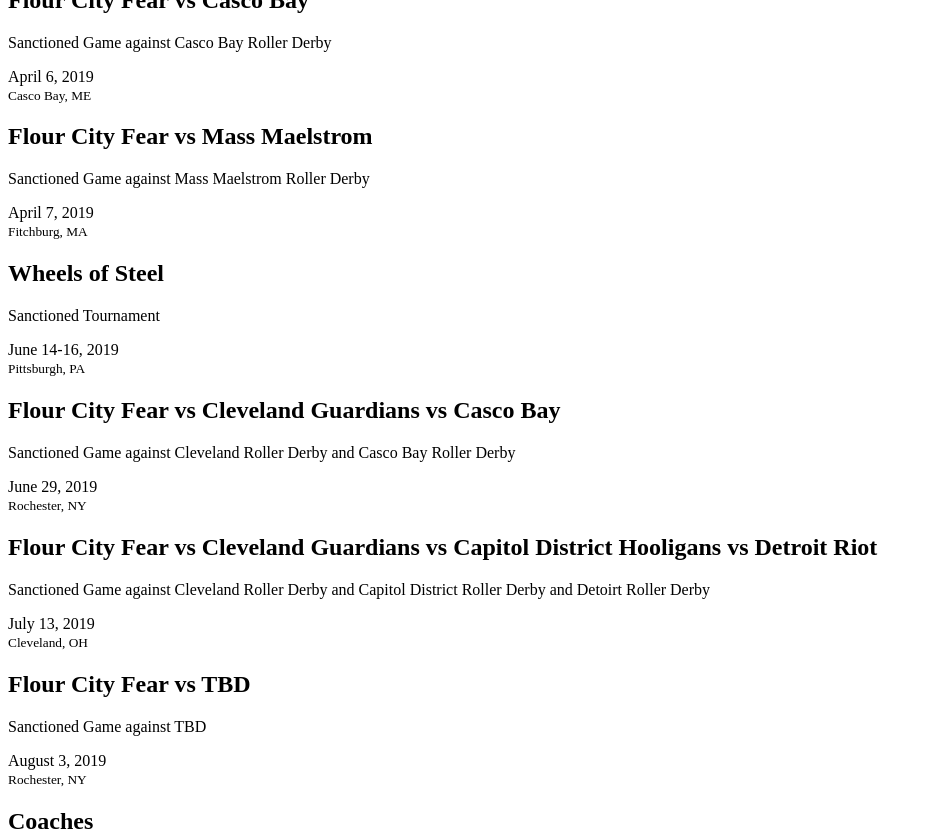
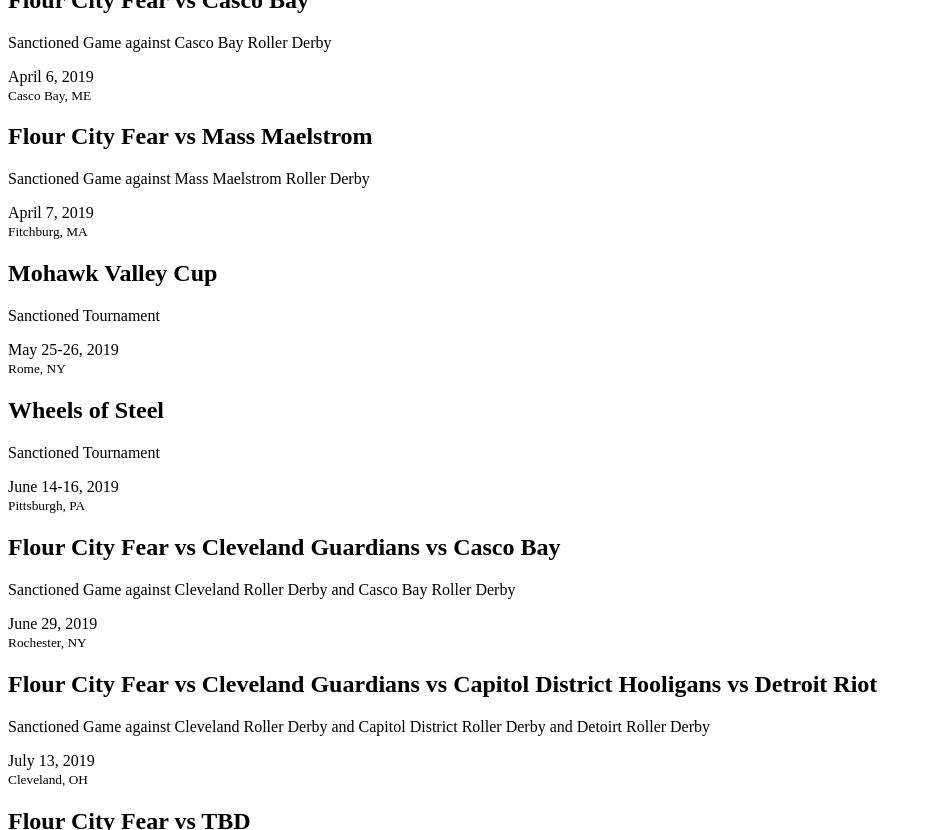
Before and after one commit to FlourCityFear/flourcityfear.github.io, a Jekyll site: the page built from index.html, in a window 1280 px wide and 900 px high, scrolled down 556 px, cut to the strip 0-830 px from the top of the window. Shown: the whole strip, without its empty margins (0-933 px from the left). Built offline with Jekyll 4.4.1, drawn with Linux system fonts in a browser that asks for light colours.

Commit message:
added mvc

```diff
--- a/_data/index/schedule.yml
+++ b/_data/index/schedule.yml
@@ -36,6 +36,20 @@
   location:
     detail: 'Fitchburg, MA'
     i18n: company_a_job
+  icon: fa-plus-square
+
+- name:
+    detail: 'Mohawk Valley Cup'
+    i18n: company_b
+  desc:
+    detail: 'Sanctioned Tournament'
+    i18n: company_b_desc
+  date:
+    detail: 'May 25-26, 2019'
+    i18n: company_b_date
+  location:
+    detail: 'Rome, NY'
+    i18n: company_b_job
   icon: fa-plus-square
 
 - name:
```
